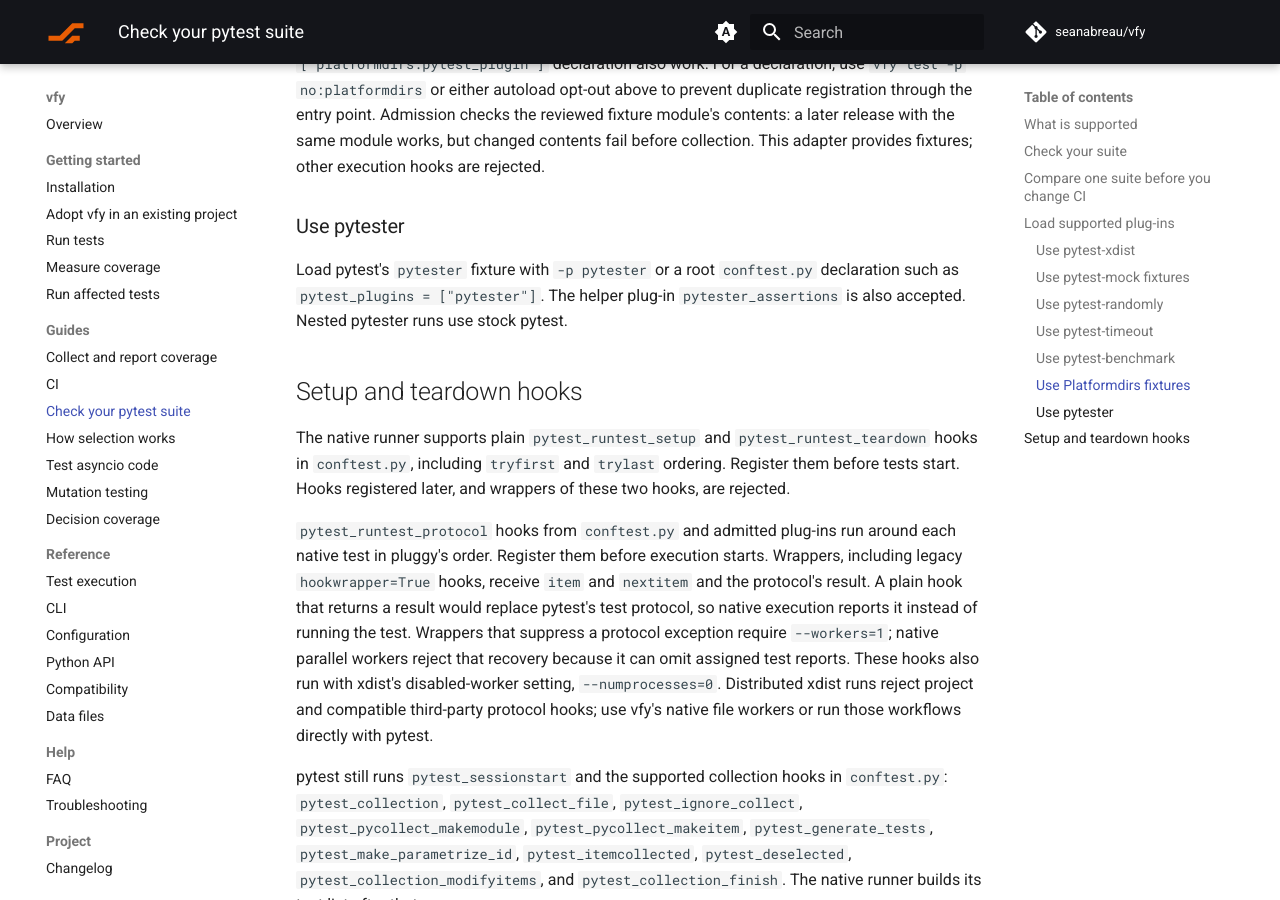
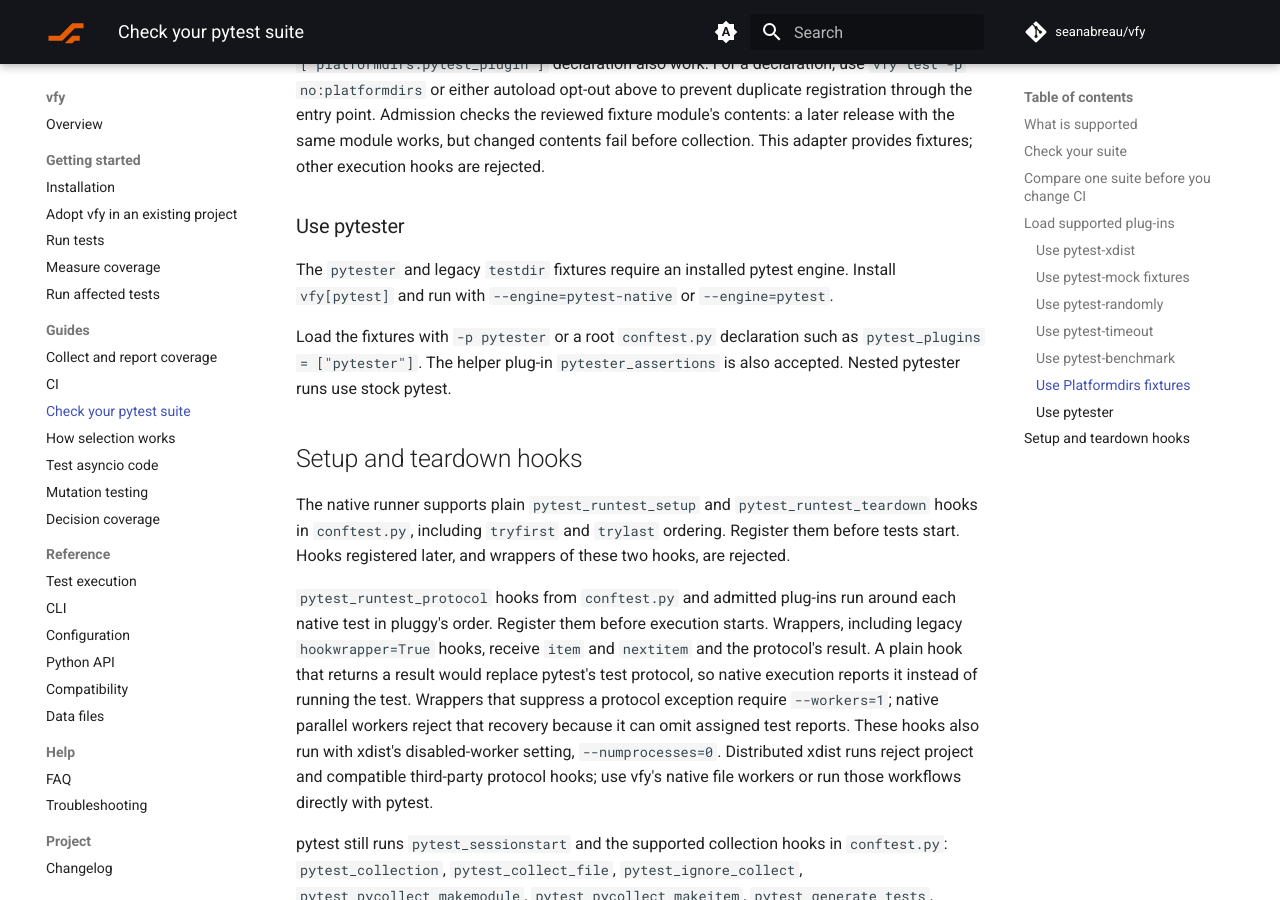
Before and after one commit to seanabreau/vfy, an MkDocs documentation site: the page built from docs/guides/native-adoption.md, in a window 1280 px wide and 900 px high, scrolled down 4185 px. Built offline with MkDocs 1.6.1 and Material for MkDocs 9.7.7, drawn with Linux system fonts in a browser that asks for light colours; comment, search, counter and statistics services are not loaded.

Commit message:
Document the pytest engine required by pytester fixtures

```diff
--- a/docs/guides/native-adoption.md
+++ b/docs/guides/native-adoption.md
@@ -199,7 +199,11 @@ other execution hooks are rejected.
 
 ### Use pytester
 
-Load pytest's `pytester` fixture with `-p pytester` or a root
+The `pytester` and legacy `testdir` fixtures require an installed pytest
+engine. Install `vfy[pytest]` and run with `--engine=pytest-native` or
+`--engine=pytest`.
+
+Load the fixtures with `-p pytester` or a root
 `conftest.py` declaration such as `pytest_plugins = ["pytester"]`.
 The helper plug-in `pytester_assertions` is also accepted. Nested pytester runs
 use stock pytest.
```
